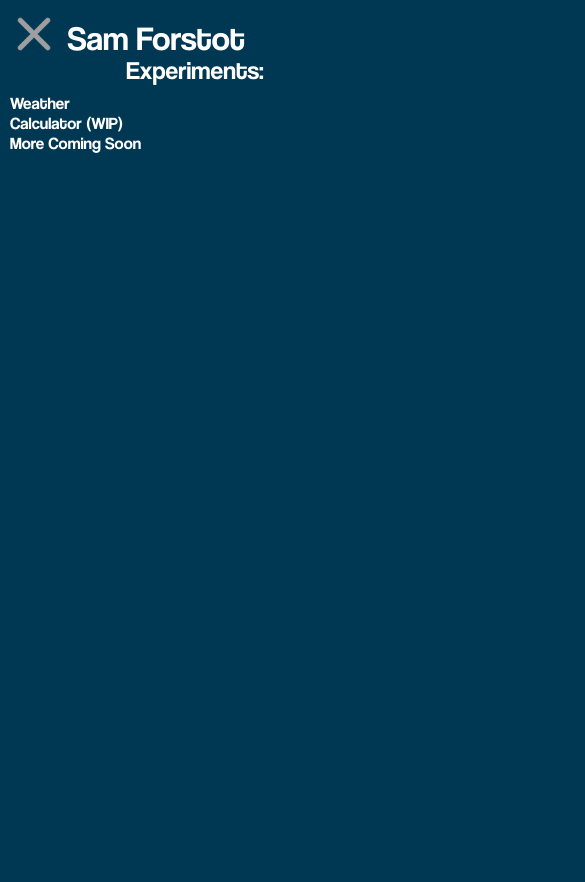
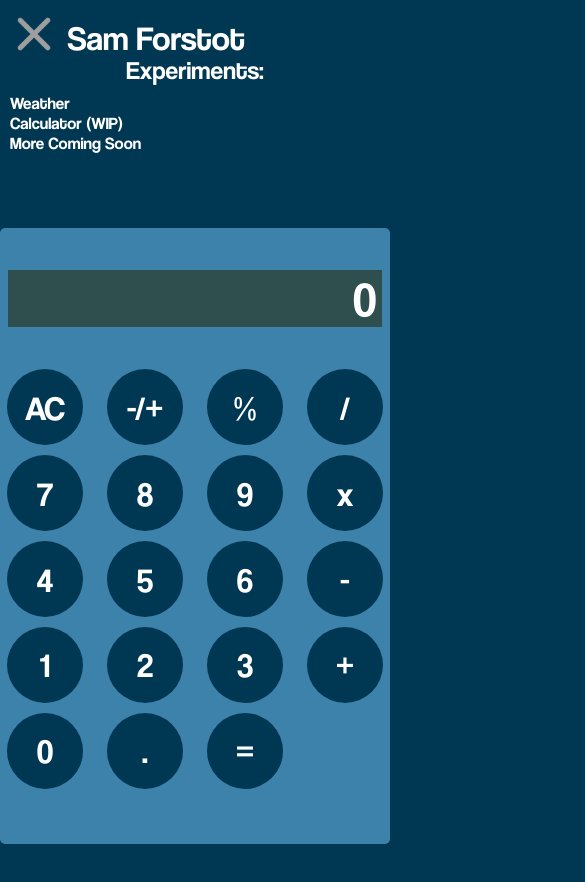
Before and after one commit to samforstot/sf-portfolio-app, an Angular app: page /Experiments/Calculator in a window 390 px wide. Shown: the top 882 px of the page, 585 px wide, since content can reach past the window. After the commit the page ends 844 px from the top, so only its background shows below. Built offline with nearby package versions, Linux system fonts and the light colour scheme; grey boxes are pictures that could not be loaded.

Commit message:
showing up on phones fine

```diff
--- a/src/app/app.component.html
+++ b/src/app/app.component.html
@@ -1,3 +1,4 @@
+<meta name="viewport" content="width=device-width, initial-scale=1.0">
 <div class="main">
   <router-outlet></router-outlet>
 </div>
--- a/src/app/experiments-page/calculator/calculator.component.scss
+++ b/src/app/experiments-page/calculator/calculator.component.scss
@@ -82,3 +82,71 @@ h2{
     margin: 0;
     font-size: 4vh;
 }
+
+@media only screen and (max-width: 767px){
+
+    .content-wrapper{
+        background-color: red;
+        display: block;
+    }
+
+    .card{
+        //margin: 2vh 72vh;
+        //height: 73vh;
+        margin: 20vh 0;
+        background-color: var(--secondary-color);
+        border-radius: 5px;
+        box-shadow: 0 4px 8px 0 rgba(0,0,0,0.2);
+        display: flex;
+        flex-direction: column; /* Change the flex direction to column */
+    }
+
+    .display-box{
+        position: relative;
+        margin: 0;
+        //background-color: red;
+    }
+
+    .display-box > p{
+        padding-right: 5px;
+        margin: 5vh 1vh;
+        text-align: right;
+        background-color: darkslategrey;
+        color: white;
+        font-size: 3rem;
+    }
+
+    .button-container {
+      display: grid;
+      grid-template-columns: repeat(auto-fill, minmax(90px, 1fr));
+      gap: 10px;
+      height: fit-content;
+      margin-top: 0;
+      margin-bottom: 3vh;
+    }
+
+    .buttons{
+        background-color: var(--primary-color);
+        width: 5vh;
+        height: 5vh;
+        padding: 2vh;
+        justify-self: center;
+        border-radius: 100%;
+        color: white;
+        display: flex;
+        flex-direction:column;
+        align-items: center;
+        justify-content: center;
+        cursor: pointer;
+    }
+
+    .buttons:hover{
+        background-color: rgb(73, 73, 99);
+    }
+
+    .buttons p{
+        margin: 0;
+        font-size: 4vh;
+    }
+
+}
--- a/src/app/experiments-page/exp-nav/exp-nav.component.html
+++ b/src/app/experiments-page/exp-nav/exp-nav.component.html
@@ -12,8 +12,8 @@
         </div>
     </div>
     <div class="mobile">
-        <div [ngClass]="{'show': isShown}" class="mobile-container">
-            <span [ngClass]="{'show': isShown}" class="header icon" (click)="toggleNav()"></span>
+        <div [ngClass]="{'show': isShown}" class="mobile-container show">
+            <span [ngClass]="{'show': isShown}" class="header icon"></span>
             <div class="mobile-options">
                 <p class="mobile-header back" (click)="showResume('no')" (click)="goToPage('')" title="Back to Home">Sam Forstot</p>
                 <p class="mobile-title">Experiments:</p>
--- a/src/app/experiments-page/exp-nav/exp-nav.component.scss
+++ b/src/app/experiments-page/exp-nav/exp-nav.component.scss
@@ -120,6 +120,15 @@ p.header:hover {
         display: none;
     }
 
+    .options{
+        display: none;
+    }
+
+    .exp-nav{
+        padding: 0;
+        margin: 0;
+    }
+
     .mobile{
         display: block;
     }
--- a/src/app/experiments-page/weather/weather.component.scss
+++ b/src/app/experiments-page/weather/weather.component.scss
@@ -1,10 +1,6 @@
 *{
     font-family: 'Coolvetica';
     //outline: 2px solid red;
-}
-
-.calculator {
-    position: relative;
 }
 
 h2{
@@ -82,3 +78,18 @@ input{
 .temp{
     font-size: 5vh;
 }
+
+@media only screen and (max-width: 767px){
+
+    .content-wrapper{
+        margin-top: 150px;
+        margin: 0;
+    }
+
+    .city-search{
+        margin: 150px 0 0 0;
+    }
+    .weather-data{
+        margin: 0 10px;
+    }
+}
```
